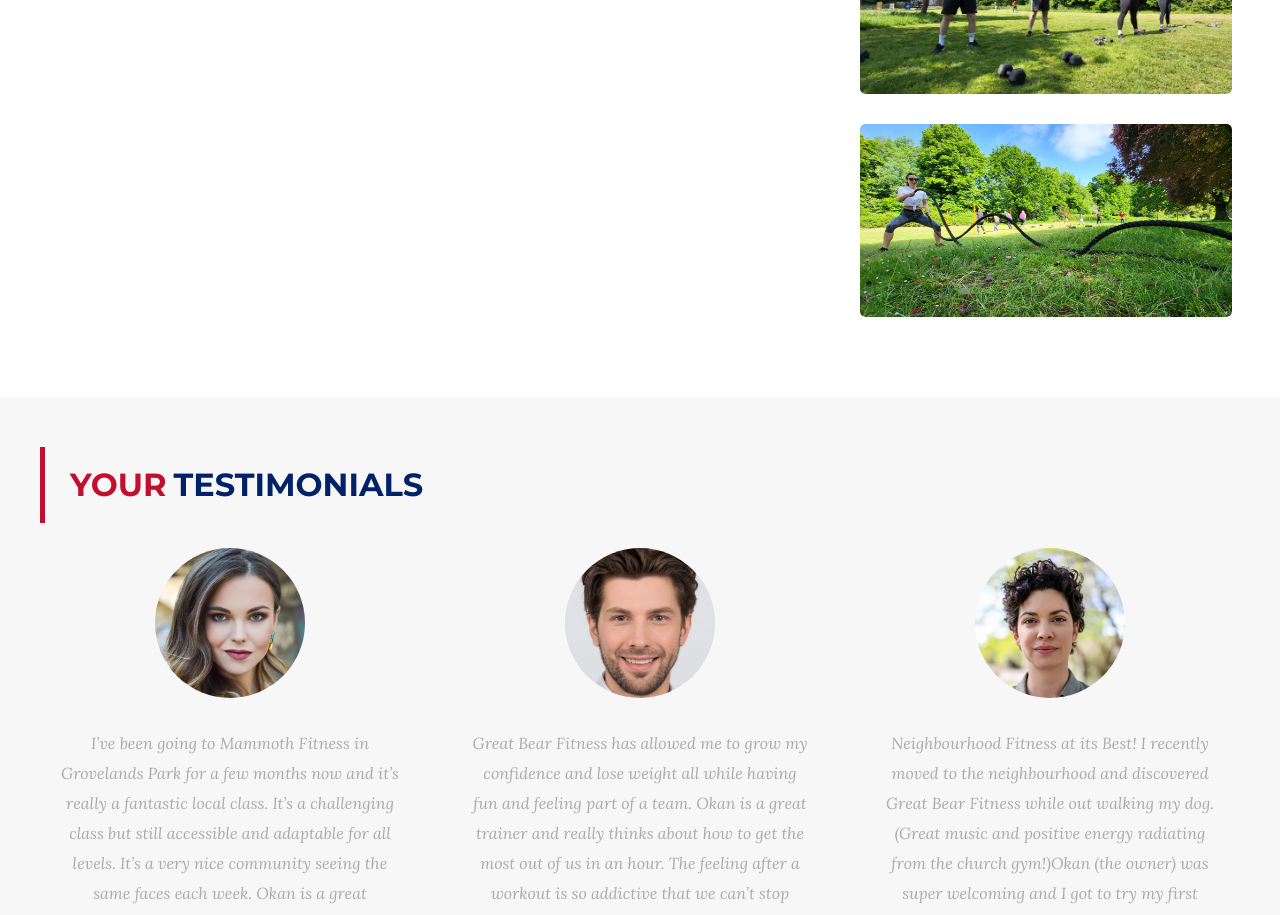
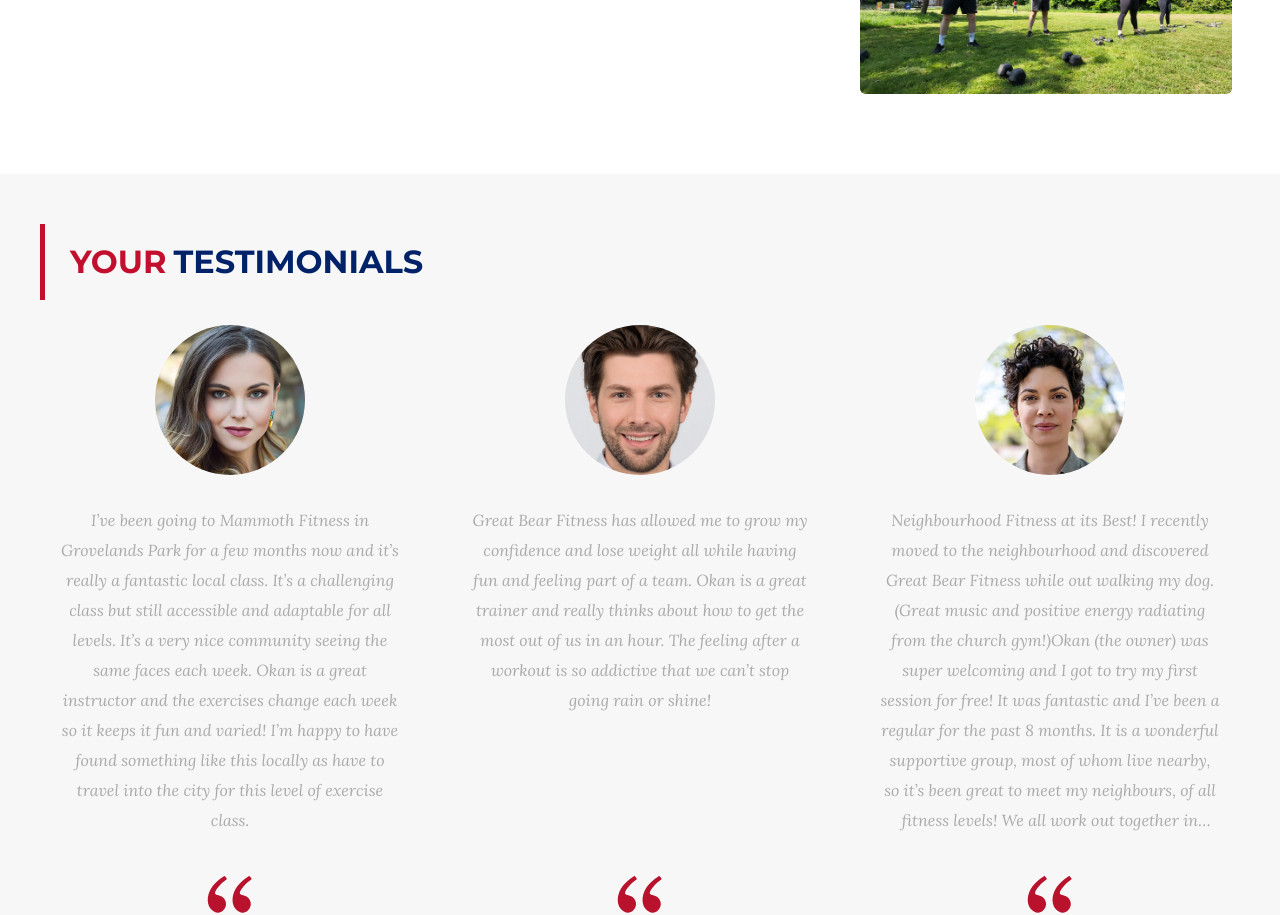
Before and after one commit to ufukcankurt/training-project, a React (Create React App) app: page / in a window 1280 px wide. Shown: the part 3200-4115 px from the top of the page. Built offline with nearby package versions, Linux system fonts and the light colour scheme.

Commit message:
refactor(join-our-bootcamp): remove third image

```diff
--- a/src/components/joinOurBootcamp/JoinOurBootcamp.jsx
+++ b/src/components/joinOurBootcamp/JoinOurBootcamp.jsx
@@ -50,9 +50,9 @@
   {
     image: "./img/joinour2.jpg",
   },
-  {
-    image: "./img/joinour3.jpg",
-  },
+  // {
+  //   image: "./img/joinour3.jpg",
+  // },
 ];
 
 const JoinOurBootcamp = () => {
```
